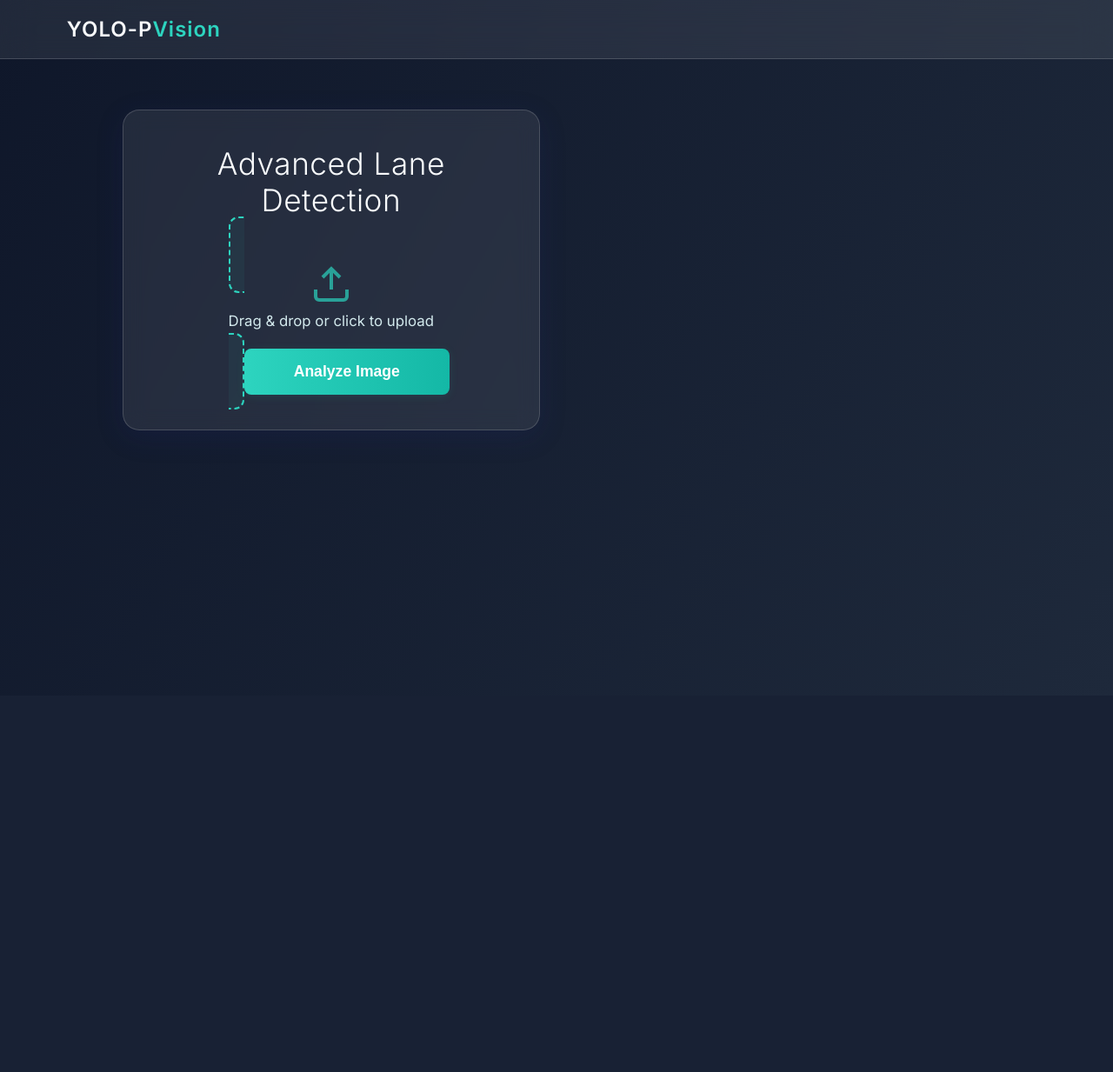
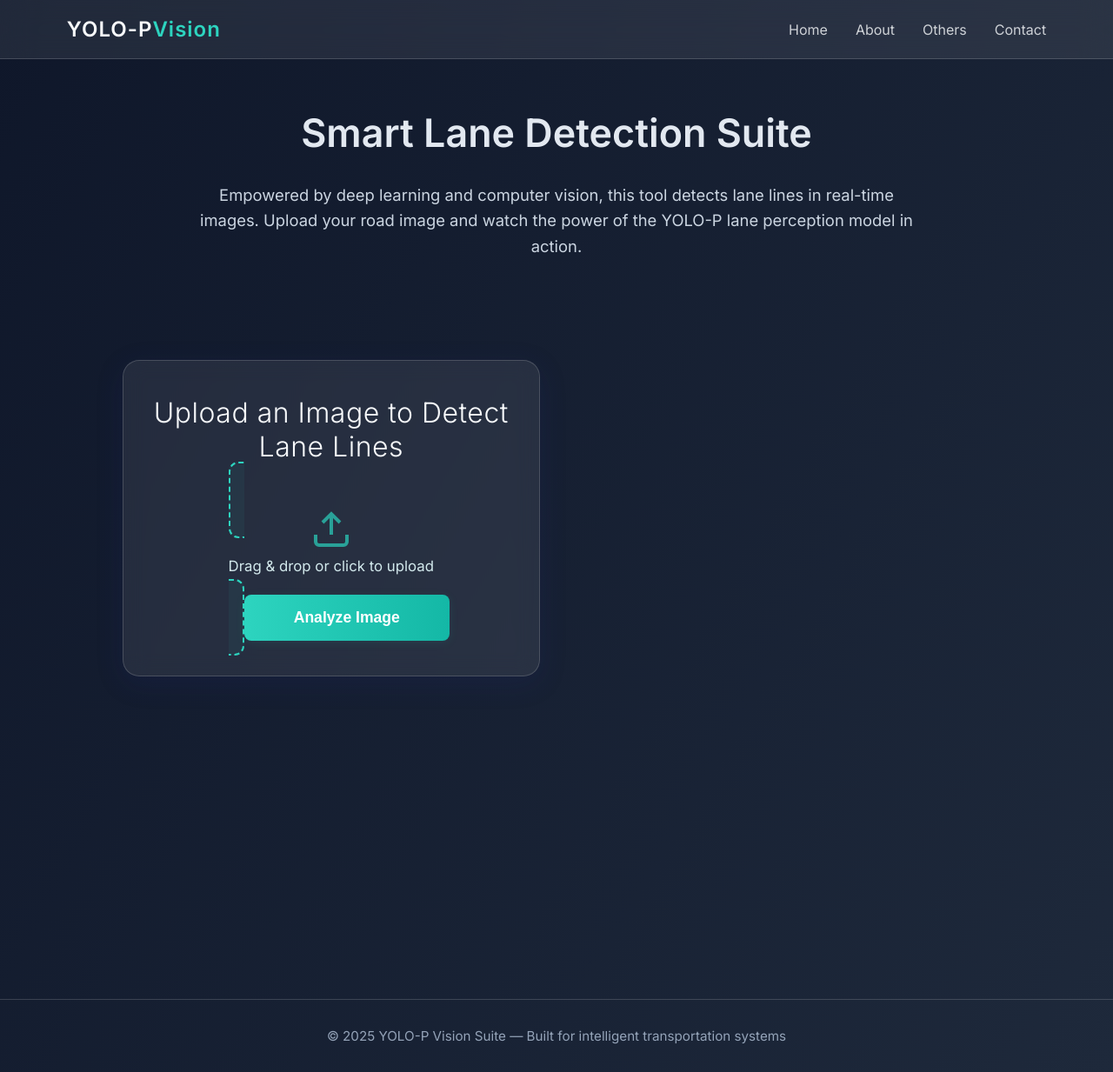
Before and after one commit to Adi56a/Car_model_Deep_learning, a Flask app: page /lane-detection in a window 1280 px wide. Shown: the whole page at 87% size. Before the commit the page ends 495 px from the top, so only its background shows below. Run offline with Flask 3, Linux system fonts and the light colour scheme; some libraries are stand-ins or nearby versions.

Commit message:
UI updated

```diff
--- a/templates/lanefile.html
+++ b/templates/lanefile.html
@@ -23,6 +23,7 @@
       margin: 0;
       overflow-x: hidden;
     }
+
     .nav {
       width: 100%;
       position: fixed;
@@ -55,13 +56,32 @@
       opacity: 0.8;
     }
     .nav-item:hover { color: var(--accent); opacity: 1; }
+
+    header {
+      padding: 6rem 2rem 2rem;
+      text-align: center;
+      max-width: 900px;
+      margin: auto;
+    }
+    header h1 {
+      font-size: 2.8rem;
+      font-weight: 600;
+      color: #e2e8f0;
+    }
+    header p {
+      font-size: 1.15rem;
+      margin-top: 1rem;
+      color: #cbd5e1;
+      line-height: 1.6;
+    }
+
     main {
       display: flex;
       flex-wrap: wrap;
       justify-content: center;
       align-items: flex-start;
       min-height: 100vh;
-      padding-top: 100px;
+      padding-top: 40px;
       gap: 3vw;
       width: 100vw;
     }
@@ -91,7 +111,7 @@
       box-shadow: 0 12px 40px 0 rgba(45,212,191,0.10);
     }
     .hero-text {
-      font-size: 2.2rem;
+      font-size: 2rem;
       font-weight: 300;
       margin-bottom: 2rem;
       text-align: center;
@@ -133,9 +153,10 @@
       color: var(--accent);
       font-weight: 500;
       letter-spacing: 0.2px;
-      word-break: break-all;
+      word-break: break-word;
     }
     #file-input { display: none; }
+
     #submit-btn {
       background: linear-gradient(90deg, var(--accent), #14b8a6);
       border: none;
@@ -154,6 +175,7 @@
       box-shadow: 0 6px 24px 0 rgba(45,212,191,0.17);
       transform: translateY(-2px) scale(1.03);
     }
+
     .result-card h2 {
       font-weight: 400;
       font-size: 1.4rem;
@@ -184,6 +206,15 @@
       background: linear-gradient(90deg, #14b8a6, var(--accent));
       box-shadow: 0 6px 24px 0 rgba(45,212,191,0.14);
     }
+
+    footer {
+      text-align: center;
+      padding: 2rem;
+      font-size: 0.95rem;
+      color: #94a3b8;
+      border-top: 1px solid var(--border);
+    }
+
     @media (max-width: 900px) {
       main { flex-direction: column; align-items: stretch; gap: 0; }
       .upload-section, .result-section { max-width: 100vw; min-width: 0; }
@@ -199,13 +230,25 @@
   <nav class="nav">
     <div class="logo">YOLO-P<span>Vision</span></div>
     <div class="nav-links">
-
+      <a href="/" class="nav-item">Home</a>
+      <a href="/#about" class="nav-item">About</a>
+      <a href="/options" class="nav-item">Others</a>
+      <a href="/#contact" class="nav-item">Contact</a>
     </div>
   </nav>
+
+  <header>
+    <h1>Smart Lane Detection Suite</h1>
+    <p>
+      Empowered by deep learning and computer vision, this tool detects lane lines in real-time images.
+      Upload your road image and watch the power of the YOLO-P lane perception model in action.
+    </p>
+  </header>
+
   <main data-scroll-container>
     <section class="upload-section" data-scroll>
       <div class="upload-card">
-        <div class="hero-text">Advanced Lane Detection</div>
+        <div class="hero-text">Upload an Image to Detect Lane Lines</div>
         <form method="POST" enctype="multipart/form-data">
           <label class="custom-upload">
             <input type="file" name="file" id="file-input" accept="image/*" required>
@@ -223,6 +266,7 @@
         </form>
       </div>
     </section>
+
     <section class="result-section" data-scroll>
       {% if result %}
       <div class="result-card">
@@ -235,26 +279,30 @@
       {% endif %}
     </section>
   </main>
+
+  <footer>
+    © 2025 YOLO-P Vision Suite — Built for intelligent transportation systems
+  </footer>
+
   <script src="https://cdnjs.cloudflare.com/ajax/libs/gsap/3.12.2/gsap.min.js"></script>
   <script src="https://cdn.jsdelivr.net/npm/locomotive-scroll@4.1.4/dist/locomotive-scroll.min.js"></script>
   <script>
-    // Locomotive Scroll
     const scroll = new LocomotiveScroll({
       el: document.querySelector('[data-scroll-container]'),
       smooth: true,
       smartphone: { smooth: true },
       tablet: { smooth: true }
     });
-    // GSAP Animations
+
     gsap.from(".nav", { y: -40, opacity: 0, duration: 1, ease: "power4.out" });
     gsap.from(".upload-card", { y: 40, opacity: 0, duration: 1, delay: 0.3, ease: "power4.out" });
     gsap.from(".hero-text", { y: 30, opacity: 0, duration: 1, delay: 0.5, ease: "power4.out" });
     gsap.from(".nav-item", { x: -20, opacity: 0, duration: 0.8, stagger: 0.1, delay: 0.7, ease: "expo.out" });
-    // Animate result card if present
+
     if(document.querySelector('.result-card')) {
       gsap.from(".result-card", { scale: 0.95, opacity: 0, duration: 0.8, delay: 0.6, ease: "power4.out" });
     }
-    // Show selected file name
+
     document.getElementById('file-input').addEventListener('change', function(e){
       const file = e.target.files[0];
       document.getElementById('file-name').textContent = file ? file.name : '';
```
